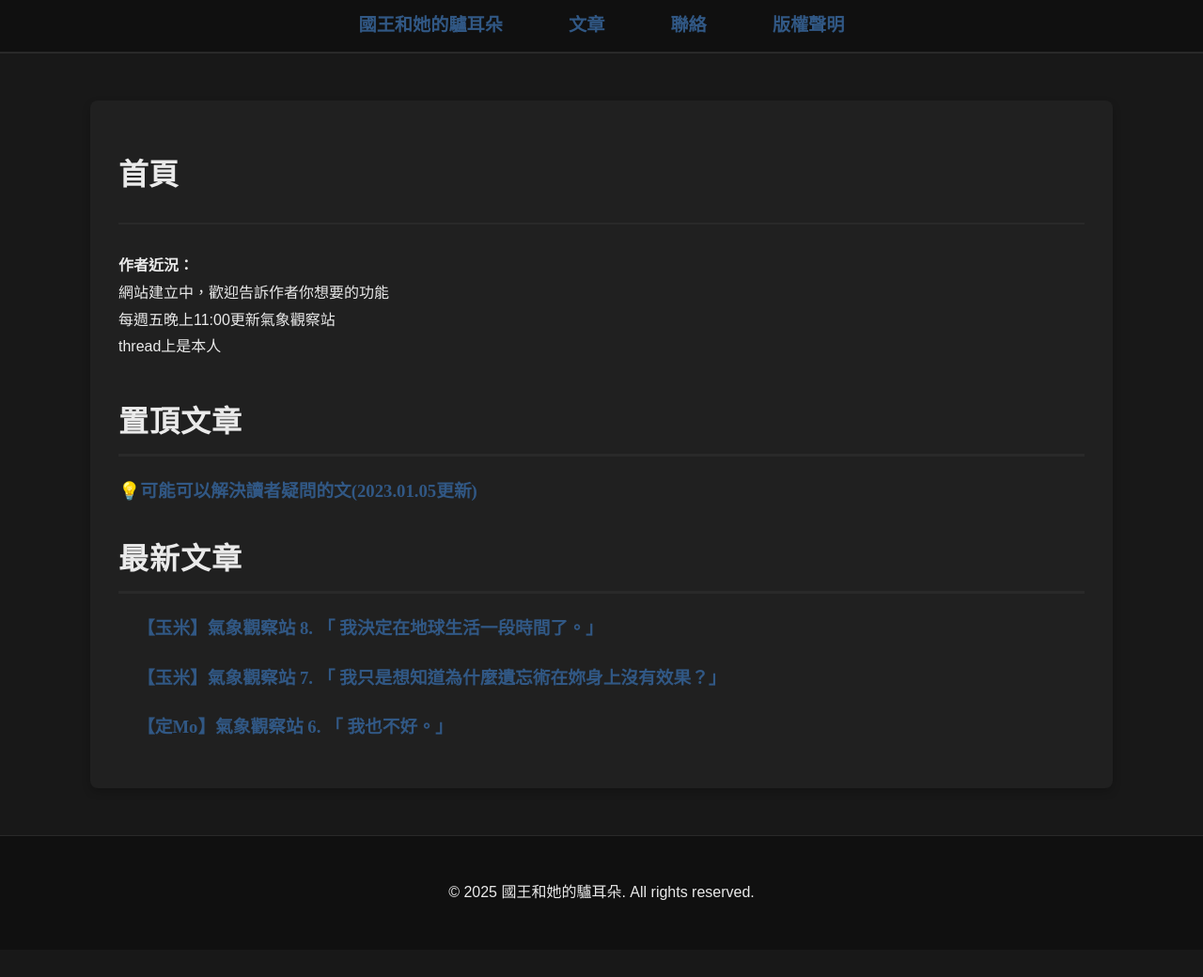
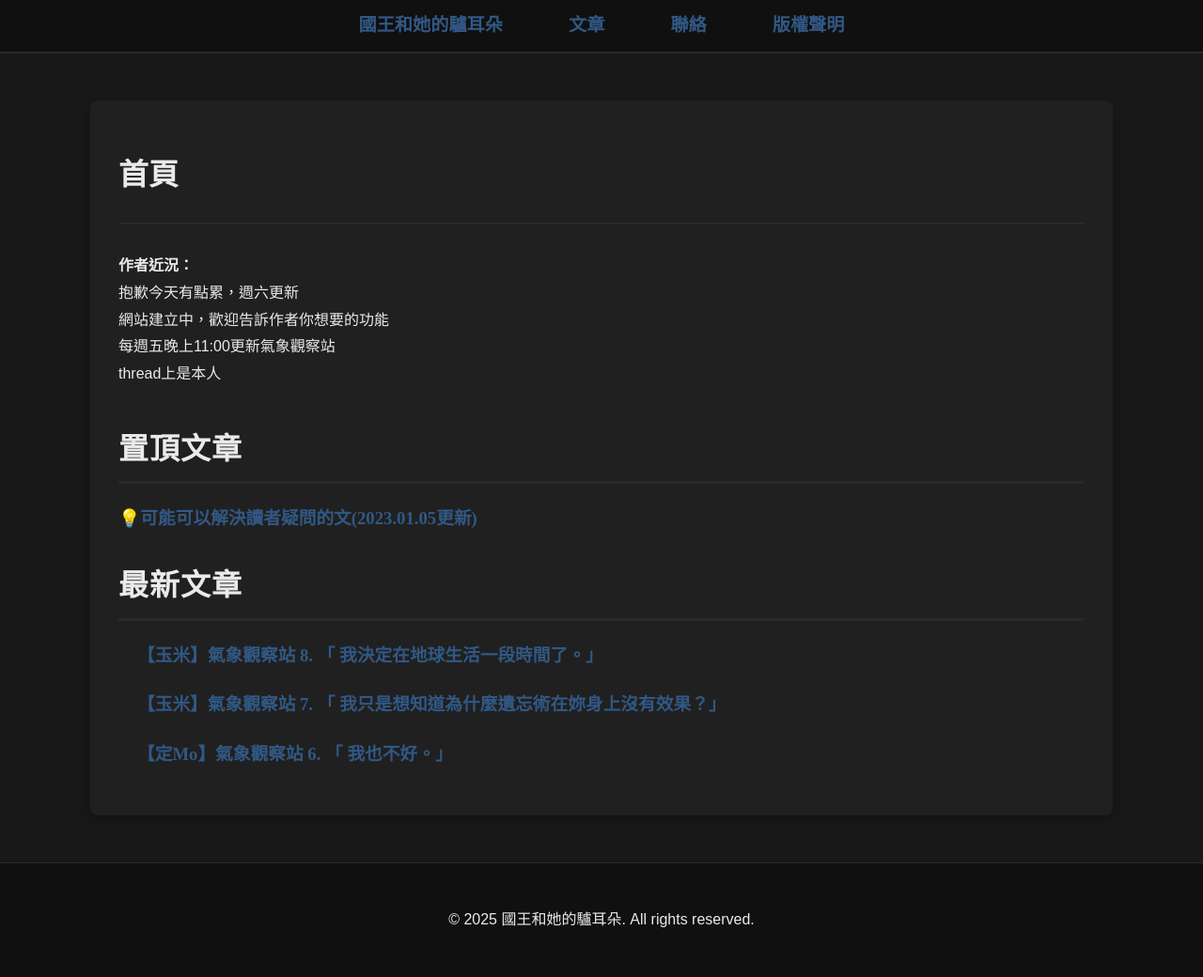
Before and after one commit to thekingwithdonkeyears/website, a Jekyll site: the page built from index.html, in a window 1280 px wide. Shown: the whole page at 94% size. Built offline with Jekyll 4.4.1, drawn with Linux system fonts in a browser that asks for light colours; the list of posts is cut into pages by our own code; before the commit the page ends 1011 px from its top, so only the background shows below that.

Commit message:
Update index.html

```diff
--- a/index.html
+++ b/index.html
@@ -10,7 +10,7 @@ permalink: "/"
 </header>
 
 <section>
-    <p><strong>作者近況：</strong> <br>網站建立中，歡迎告訴作者你想要的功能<br>每週五晚上11:00更新氣象觀察站<br>thread上是本人</p>
+    <p><strong>作者近況：</strong> <br>抱歉今天有點累，週六更新<br>網站建立中，歡迎告訴作者你想要的功能<br>每週五晚上11:00更新氣象觀察站<br>thread上是本人</p>
 </section>
 
 <section>
```
